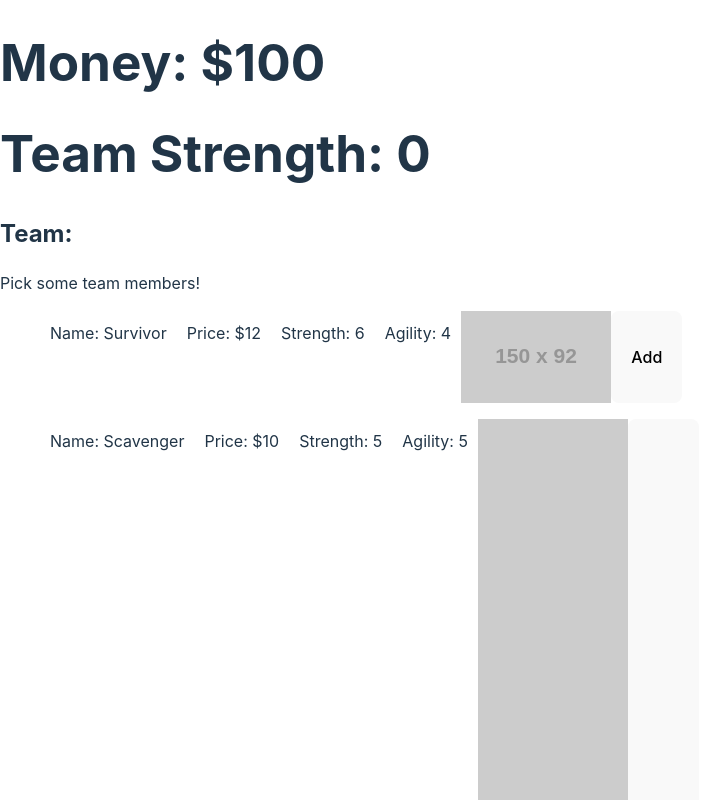
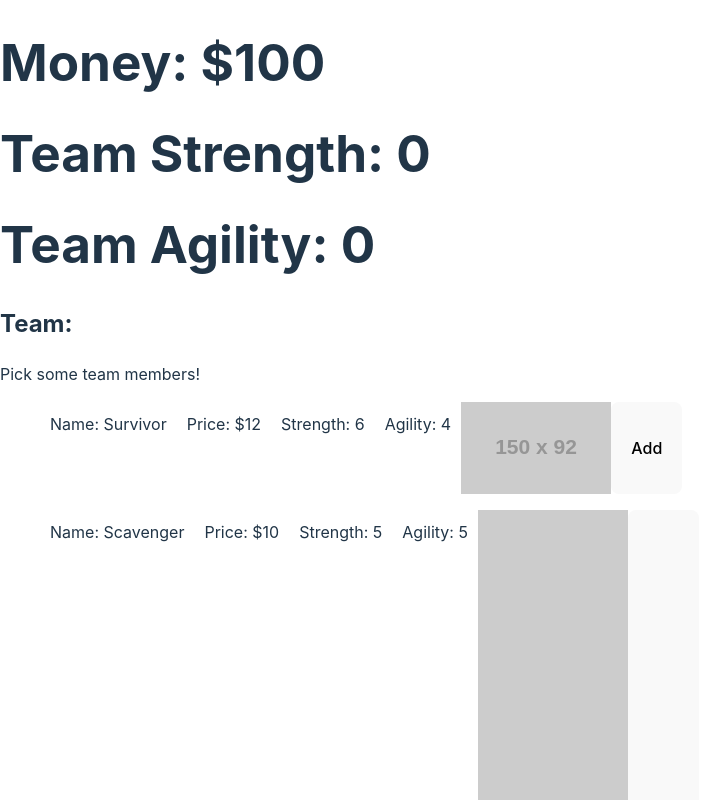
Before and after one commit to mdoyle91/react-state-management-lab, a React (Vite) app in the folder react-state-management-lab/: page / in a window 1280 px wide. Shown: the top 800 px of the page, without its empty margins (0-725 px from the left). Built offline with nearby package versions, Linux system fonts and the light colour scheme.

Commit message:
Step 6 Completed w/o Remove Portion

```diff
--- a/react-state-management-lab/src/App.jsx
+++ b/react-state-management-lab/src/App.jsx
@@ -78,13 +78,15 @@ const App = () => {
     },
   ]);
   const [totalStrength, setTotalStrength] = useState(0);
+  const [totalAgility, setTotalAgility] = useState(0);
 
   const handleAddFighter = (zombieFighter) => {
     //Used ChatGPT to help me with the logic here.
     if (money >= zombieFighter.price) {
       setTeam((prevTeam) => [...prevTeam, zombieFighter]);
       setMoney((prevMoney) => prevMoney - zombieFighter.price);
-      setTotalStrength((prevStrength) => prevStrength + zombieFighter.strength);
+      setTotalStrength((prevStrength) => prevStrength + zombieFighter.strength); //Will probably want to create a parallel function that removes strenghth as fighters are removed once remove functionality is added later.
+      setTotalAgility((prevAgility) => prevAgility + zombieFighter.agility);
       console.log(`${zombieFighter.name} addded to team!`);
     } else {
       console.log(`Not enough money to add ${zombieFighter.name}`);
@@ -97,6 +99,7 @@ const App = () => {
     <>
       <h1>Money: ${money}</h1>
       <h1>Team Strength: {totalStrength}</h1>
+      <h1>Team Agility: {totalAgility}</h1>
       <h2>Team: </h2>
       {team.length === 0 ? (
         <p>Pick some team members!</p>
```
